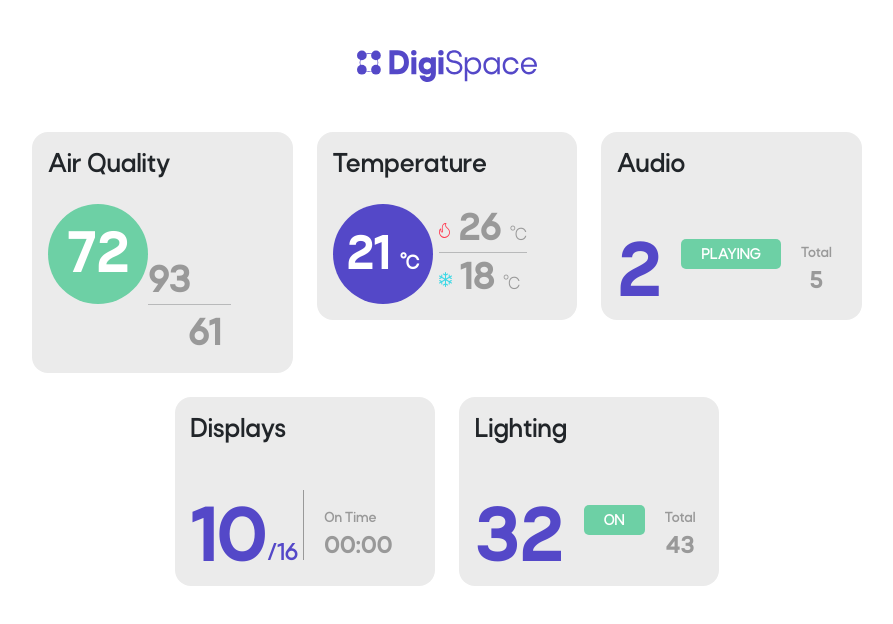
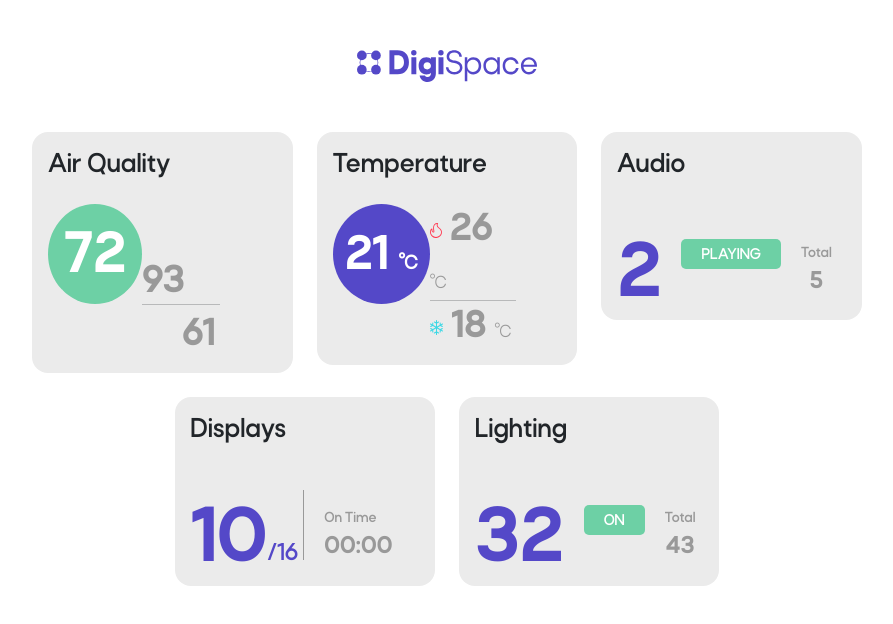
Before and after one commit to ManiKandanSakra/avmTask, a React (Create React App) app: page / in a window 1280 px wide. Shown: the top 624 px of the page, without its empty margins (193-1086 px from the left). Built offline with nearby package versions, Linux system fonts and the light colour scheme; some icons are missing; the HTML template or start-up script is replaced by a standard one.

Commit message:
avmTask completed alt

```diff
--- a/src/App.css
+++ b/src/App.css
@@ -97,7 +97,7 @@
 }
 .airContent{
 /*  display: black;*/
-  max-width: 80%;
+  max-width: 75%;
 }
 
 .air-innerFont span h5 {
@@ -132,7 +132,7 @@ hr {
 
 .tempContent{
 /*  display: black;*/
-  max-width: 85%;
+  max-width: 80%;
 }
 
 
```
